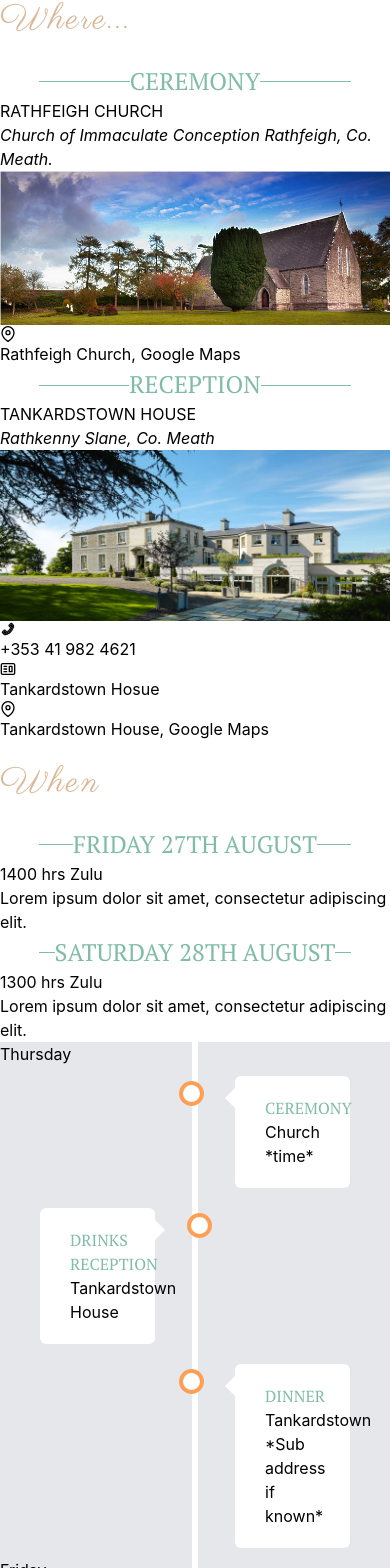
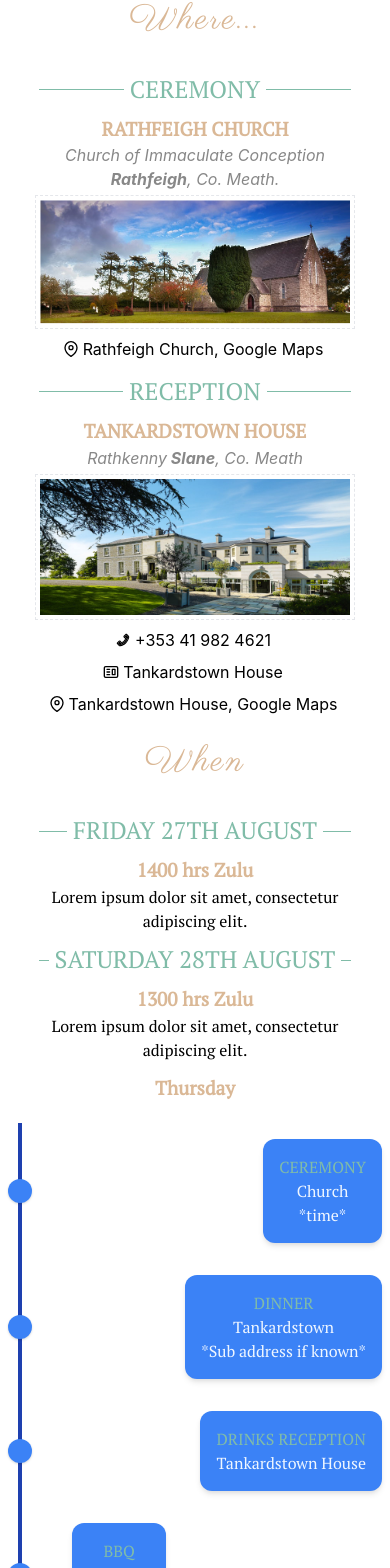
Before and after one commit to SeanLewisIRE/wedding_rsvp, a React (Create React App) app: page / in a window 390 px wide. Shown: the part 1209-2777 px from the top of the page. Built offline with nearby package versions, Linux system fonts and the light colour scheme.

Commit message:
added mobile styles to where component. Started When component, updated timeline

```diff
--- a/src/App.css
+++ b/src/App.css
@@ -11,8 +11,20 @@
 h3 {
   color: #80bca8;
   font-family: 'PT Serif', serif;
-  font-size: 1em;
+  font-size: 1rem;
   font-weight: 500;
+}
+
+h4 {
+  font-size: 1.2rem;
+  color: #dab896;
+  font-weight: 700;
+  font-family: 'PT Serif', serif;
+
+}
+
+p {
+  font-family: 'PT Serif', serif;
 }
 
 .grey {
@@ -30,7 +42,11 @@
     overflow: hidden;
     text-align: center;
     width: 80%;
-    margin: 0 auto;
+    margin: 0.5rem auto;
+}
+
+.line-break-header span {
+  padding: 0 0.25em;
 }
 
 .line-break-header:before, .line-break-header:after {
--- a/src/components/WhenSection/WhenSection.css
+++ b/src/components/WhenSection/WhenSection.css
@@ -2,7 +2,7 @@
 .timeline {
   position: relative;
   max-width: 1200px;
-  margin: 0 auto;
+  margin: 1rem auto;
 }
 
 /* The actual timeline (the vertical ruler) */
@@ -10,7 +10,7 @@
   content: '';
   position: absolute;
   width: 6px;
-  background-color: white;
+  background-color: #DAB896;;
   top: 0;
   bottom: 0;
   left: 50%;
@@ -32,8 +32,7 @@
   width: 25px;
   height: 25px;
   right: -17px;
-  background-color: white;
-  border: 4px solid #FF9F55;
+  background-color: #DAB896;
   top: 15px;
   border-radius: 50%;
   z-index: 1;
@@ -47,34 +46,6 @@
 /* Place the tl-container to the right */
 .right {
   left: 50%;
-}
-
-/* Add arrows to the left tl-container (pointing right) */
-.left::before {
-  content: " ";
-  height: 0;
-  position: absolute;
-  top: 22px;
-  width: 0;
-  z-index: 1;
-  right: 30px;
-  border: medium solid white;
-  border-width: 10px 0 10px 10px;
-  border-color: transparent transparent transparent white;
-}
-
-/* Add arrows to the right tl-container (pointing left) */
-.right::before {
-  content: " ";
-  height: 0;
-  position: absolute;
-  top: 22px;
-  width: 0;
-  z-index: 1;
-  left: 30px;
-  border: medium solid white;
-  border-width: 10px 10px 10px 0;
-  border-color: transparent white transparent transparent;
 }
 
 /* Fix the circle for tl-containers on the right side */
--- a/src/components/WhenSection/WhenSection.js
+++ b/src/components/WhenSection/WhenSection.js
@@ -4,46 +4,93 @@
 const WhenSection = () => {
 
     return (
-        <div id='when' className='when-container bg-white'>
+        <div id='when' className='when-container bg-white text-center'>
             <h2>When</h2>
-            <h3 className='line-break-header' >FRIDAY 27TH AUGUST</h3>
+            <h3 className='line-break-header' ><span>FRIDAY 27TH AUGUST</span></h3>
             <h4>1400 hrs Zulu</h4>
-            <p>Lorem ipsum dolor sit amet, consectetur adipiscing elit.</p>
+            <p className="w-80 mx-auto">Lorem ipsum dolor sit amet, consectetur adipiscing elit.</p>
 
-            <h3 className='line-break-header' >SATURDAY 28TH AUGUST</h3>
+            <h3 className='line-break-header'><span>SATURDAY 28TH AUGUST</span></h3>
             <h4>1300 hrs Zulu</h4>
-            <p>Lorem ipsum dolor sit amet, consectetur adipiscing elit.</p>
+            <p className="w-80 mx-auto" >Lorem ipsum dolor sit amet, consectetur adipiscing elit.</p>
 
+            <h4 className="my-3">Thursday</h4>
 
-            <div className='timeline bg-gray-200'>
-                <h4 >Thursday</h4>
-                <div className="tl-container right">
-                    <div className="content">
+            <div class="container">
+                <div class="flex flex-col md:grid grid-cols-9 mx-auto p-2 text-blue-50">
+
+                    <div class="flex flex-row-reverse md:contents">
+                        <div
+                            class="bg-blue-500 col-start-1 col-end-5 p-4 rounded-xl my-4 ml-auto shadow-md"
+                        >
                             <h3>CEREMONY</h3>
                             <p>Church</p>
                             <p>*time*</p>
                         </div>
+                        <div class="col-start-5 col-end-6 md:mx-auto relative mr-10">
+                            <div class="h-full w-6 flex items-center justify-center">
+                                <div class="h-full w-1 bg-blue-800 pointer-events-none"></div>
                             </div>
-                <div className="tl-container left">
-                    <div className="content">
-                        <h3>DRINKS RECEPTION</h3>
-                        <p>Tankardstown House</p>
+                            <div
+                                class="w-6 h-6 absolute top-1/2 -mt-3 rounded-full bg-blue-500 shadow"
+                            ></div>
                         </div>
                     </div>
-                <div className="tl-container right">
-                    <div className="content">
+
+                    <div class="flex flex-row-reverse md:contents">
+                        <div
+                            class="bg-blue-500 col-start-1 col-end-5 p-4 rounded-xl my-4 ml-auto shadow-md"
+                        >
                             <h3>DINNER</h3>
                             <p>Tankardstown</p>
                             <p>*Sub address if known*</p>
                         </div>
+                        <div class="col-start-5 col-end-6 md:mx-auto relative mr-10">
+                            <div class="h-full w-6 flex items-center justify-center">
+                                <div class="h-full w-1 bg-blue-800 pointer-events-none"></div>
                             </div>
-                <h4>Friday</h4>
-                <div className="tl-container left">
-                    <div className="content">
+                            <div
+                                class="w-6 h-6 absolute top-1/2 -mt-3 rounded-full bg-blue-500 shadow"
+                            ></div>
+                        </div>
+                    </div>
+
+                    <div class="flex flex-row-reverse md:contents">
+                        <div
+                            class="bg-blue-500 col-start-1 col-end-5 p-4 rounded-xl my-4 ml-auto shadow-md"
+                        >
+
+                            <h3>DRINKS RECEPTION</h3>
+                            <p>Tankardstown House</p>
+                        </div>
+                        <div class="col-start-5 col-end-6 md:mx-auto relative mr-10">
+                            <div class="h-full w-6 flex items-center justify-center">
+                                <div class="h-full w-1 bg-blue-800 pointer-events-none"></div>
+                            </div>
+                            <div
+                                class="w-6 h-6 absolute top-1/2 -mt-3 rounded-full bg-blue-500 shadow"
+                            ></div>
+                        </div>
+                    </div>
+
+                    <div class="flex md:contents">
+                        <div class="col-start-5 col-end-6 mr-10 md:mx-auto relative">
+                            <div class="h-full w-6 flex items-center justify-center">
+                                <div class="h-full w-1 bg-blue-800 pointer-events-none"></div>
+                            </div>
+                            <div
+                                class="w-6 h-6 absolute top-1/2 -mt-3 rounded-full bg-blue-500 shadow"
+                            ></div>
+                        </div>
+                        <div
+                            class="bg-blue-500 col-start-6 col-end-10 p-4 rounded-xl my-4 mr-auto shadow-md"
+                        >
                             <h3>BBQ</h3>
                             <p>Location</p>
                             <p>*time*</p>
                         </div>
+                    </div>
+
                 </div>
             </div>
 
--- a/src/components/WhereSection/WhereSection.js
+++ b/src/components/WhereSection/WhereSection.js
@@ -10,29 +10,69 @@
 
 const WhereSection = () => {
     return (
-        <div className="where-container bg-white" id="where">
+        <div className="where-container bg-white text-center" id="where">
             <h2> Where...</h2>
+
+            <div className="flex flex-col lg:flex-row">
                 <div className="ceremony-container">
-                <h3 className='line-break-header' >CEREMONY</h3>
+                    <h3 className='line-break-header'><span>CEREMONY</span></h3>
                     <h4>RATHFEIGH CHURCH</h4>
-                <address>
+                    <address className="grey w-80 mx-auto">
                         Church of Immaculate Conception
-                    Rathfeigh, Co. Meath.
+                        <strong> Rathfeigh</strong>, Co. Meath.
                     </address>
-                <img src={churchPhoto} alt='Lorem Ipsum Church'/>
-                <a href='https://www.google.ie/maps/place/Church+of+the+Immaculate+Conception/@53.5909677,-6.4898685,17z/data=!3m1!4b1!4m5!3m4!1s0x4867404e43b05d75:0x3d6947500412ffde!8m2!3d53.5909727!4d-6.4876838?hl=en'><FiMapPin /> Rathfeigh Church, Google Maps </a>
+                    <img src={churchPhoto} alt='RATHFEIGH CHURCH' className="w-80 mx-auto my-1 border border-dashed border-light-blue-500 p-1"/>
+
+                    <div className="flex flex-row items-center justify-center">
+                    <FiMapPin />
+                    <a
+                        className="px-1 my-1"
+                        href='https://www.google.ie/maps/place/Church+of+the+Immaculate+Conception/@53.5909677,-6.4898685,17z/data=!3m1!4b1!4m5!3m4!1s0x4867404e43b05d75:0x3d6947500412ffde!8m2!3d53.5909727!4d-6.4876838?hl=en'
+                        target="_blank"
+                        rel="noreferrer"
+                        >
+                        Rathfeigh Church, Google Maps
+                    </a>
+                    </div>
                 </div>
 
                 <div className="reception-container">
-                <h3 className='line-break-header' >RECEPTION</h3>
+                    <h3 className='line-break-header' ><span>RECEPTION</span></h3>
                     <h4>TANKARDSTOWN HOUSE</h4>
-                <address>Rathkenny Slane, Co. Meath</address>
-                <img src={tankardstown} alt='tankardstown house hotel'/>
-                <a href='tel:+353419824621'><AiTwotonePhone />+353 41 982 4621</a>
-                <a href='https://www.tankardstown.ie/' target='_blank' rel='noreferrer'><CgWebsite />Tankardstown Hosue</a>
-                <a href='https://g.page/Tankardstown?share'> <FiMapPin />Tankardstown House, Google Maps</a>
+                    <address className="grey w-80 mx-auto">Rathkenny<strong> Slane</strong>, Co. Meath</address>
+                    <img src={tankardstown} alt='tankardstown house hotel' className="w-80 mx-auto my-1 border border-dashed border-light-blue-500 p-1"/>
+
+                    <div className="flex flex-row items-center justify-center">
+                        <AiTwotonePhone />
+                        <a
+                            className="px-1 my-1"
+                            href='tel:+353419824621'>
+                            +353 41 982 4621
+                        </a>
                     </div>
 
+                    <div className="flex flex-row items-center justify-center">
+                        <CgWebsite />
+                        <a
+                            className="px-1 my-1"
+                            href='https://www.tankardstown.ie/' target='_blank' rel='noreferrer'>
+                            Tankardstown House
+                        </a>
+                    </div>
+
+                    <div className="flex flex-row items-center justify-center">
+                        <FiMapPin />
+                        <a
+                        className="px-1 my-1"
+                        href='https://g.page/Tankardstown?share'
+                        target="_blank"
+                        rel="noreferrer"
+                        >
+                            Tankardstown House, Google Maps
+                        </a>
+                    </div>
+                </div>
+            </div>
 
         </div>
     )
```
Lines whose indentation alone changed are shown as unchanged.
